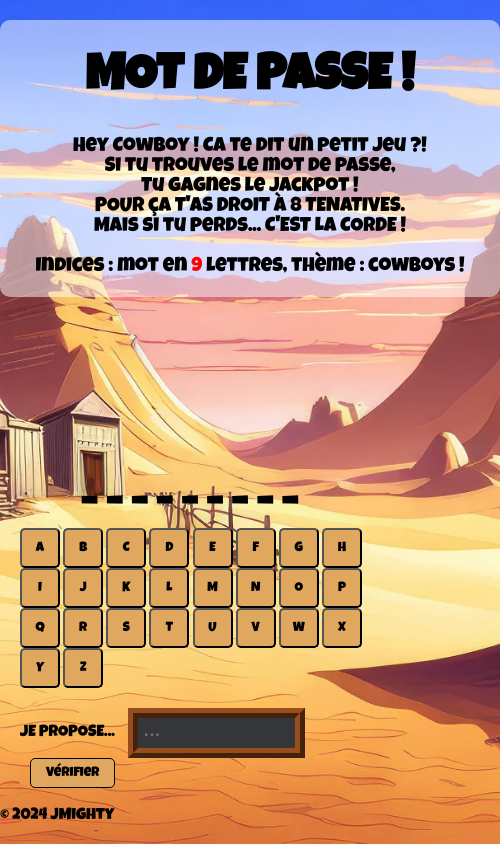
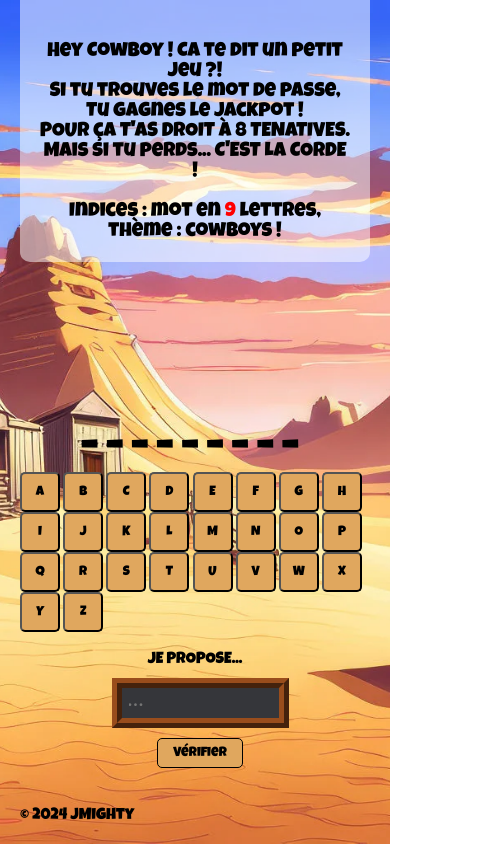
Before and after one commit to JMightyDev/Projet_Passerelle_1, a plain HTML site: page index.html in a window 390 px wide. Shown: the whole page, 500 px wide, since content can reach past the window. Drawn offline with nearby package versions, Linux system fonts and the light colour scheme.

Commit message:
Amélioration responsive, correction gap

```diff
--- a/style.css
+++ b/style.css
@@ -70,18 +70,6 @@
     align-items: flex-end;
 }
 
-#motCache, #consignes {
-    margin-top: 20px;
-}
-
-#commandes {
-    margin-top: 20px;
-}
-
-#propositions {
-    margin-top: 20px;
-}
-
 #consignes {
     font-size: 20px;
     margin-bottom: 5px;
@@ -129,6 +117,7 @@
     flex-direction: column;
     align-items: center;
     justify-content: flex-end;
+    gap: 20px;
 }
 
 #btnReset {
@@ -142,12 +131,21 @@
     font-size: 20px;
 }
 
-@media all and (max-width: 1020px) {
-    section {
-        padding: 0 20px;
-    }
-
+@media all and (max-width: 1130px) {
     .container {
         width: 100%;
     }
+    #blocConsignes {
+        width: 100%;
+        padding: 0 20px;
+    }
+    body {
+        padding: 0 20px;
+    }
+    #propositions {
+        display: flex;
+        flex-direction: column;
+        align-items: center;
+        gap: 10px;
+    }
 }
```
